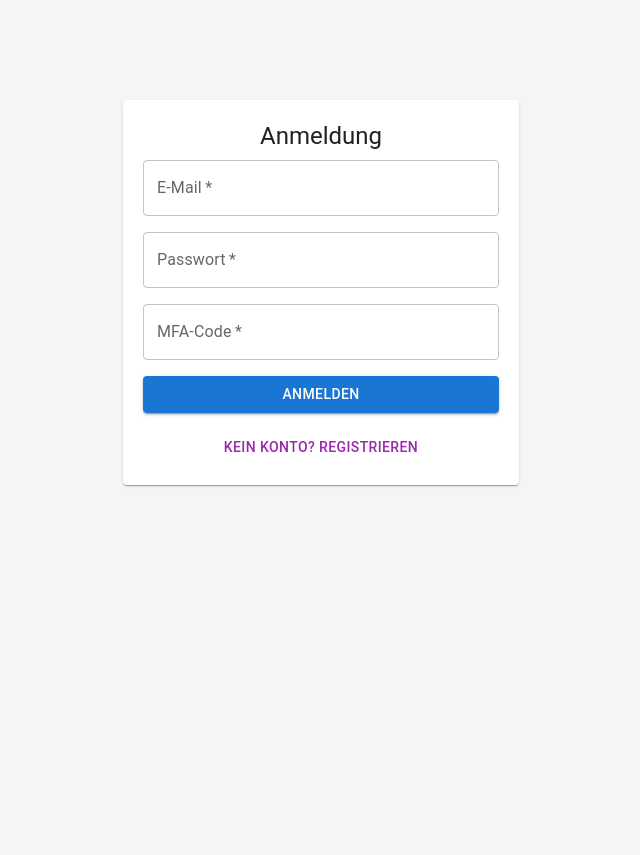
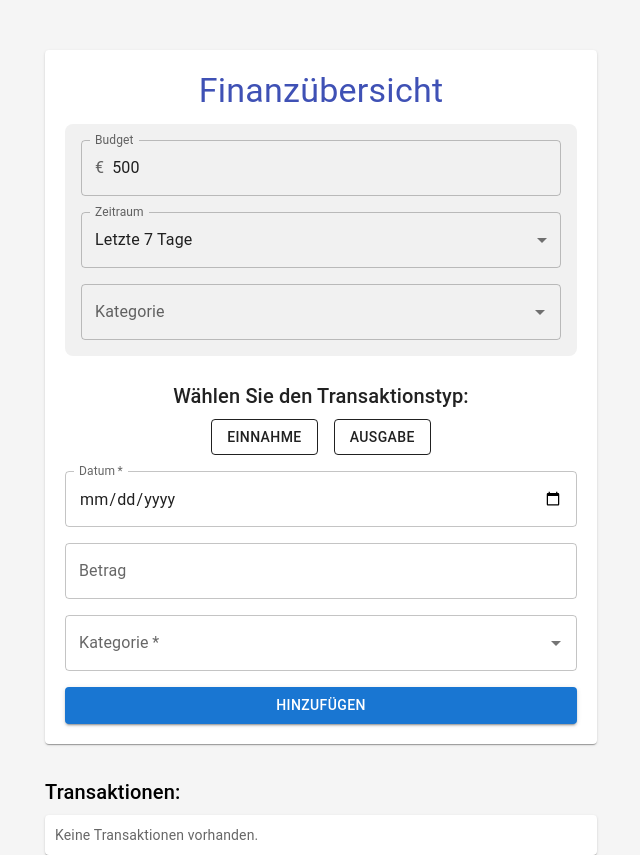
Before and after one commit to B3ttiK0nf3ti/PersonalFinanceTool, a React (Create React App) app: page / in a window 1280 px wide. Shown: the whole page, without its empty margins (319-959 px from the left). Before the commit the page ends 800 px from the top, so only its background shows below. Built offline with nearby package versions, Linux system fonts and the light colour scheme.

Commit message:
Finanzübersicht angepasst...nächster Schritt Datenbankanbindung richtig implementieren

```diff
--- a/package.json
+++ b/package.json
@@ -6,6 +6,7 @@
     "@emotion/react": "^11.14.0",
     "@emotion/styled": "^11.14.0",
     "@mui/icons-material": "^6.4.1",
+    "@mui/lab": "^6.0.0-beta.24",
     "@mui/material": "^6.4.1",
     "axios": "^1.7.9",
     "cra-template": "1.2.0",
--- a/src/App.js
+++ b/src/App.js
@@ -9,6 +9,11 @@ import {
   Box,
   Snackbar,
   Alert,
+  Select,
+  MenuItem,
+  InputLabel,
+  FormControl,
+  InputAdornment,
 } from "@mui/material";
 import {
   LineChart,
@@ -22,6 +27,7 @@ import {
 } from "recharts";
 import axios from "axios";
 import QRCode from "react-qr-code";
+import Autocomplete from "@mui/lab/Autocomplete";
 
 // Passwortvalidierung
 const passwordValidation = (password) => {
@@ -196,15 +202,42 @@ const AuthForm = ({ onLogin }) => {
 };
 
 const App = () => {
-  const [isAuthenticated, setIsAuthenticated] = useState(false); // Zustand der Authentifizierung
   const [transaction, setTransaction] = useState({
     type: "",
     amount: "",
     category: "",
+    date: "",
   });
   const [transactions, setTransactions] = useState([]);
-  const [openSnackbar, setOpenSnackbar] = useState(false);
-  const budget = 500;
+  const [budget, setBudget] = useState(500); // Budget-Feld
+  const [filterCategory, setFilterCategory] = useState(""); // Filter für Kategorien
+  const [filterPeriod, setFilterPeriod] = useState("7"); // Filter für Zeitraum (7 Tage, z.B.)
+
+  // Kategorien für Einnahmen und Ausgaben
+  const incomeCategories = [
+    "Lohn/ Gehalt",
+    "Einkünfte aus selbstständiger Tätigkeit – Unternehmerlohn",
+    "Förderungen",
+    "Rente/ Pension",
+    "Staatliche Förderungen",
+    "Geldgeschenke",
+    "Dividenden/ Zinsen",
+    "Sonstige Einnahmen",
+  ];
+
+  const expenseCategories = [
+    "Wohnen",
+    "Leben",
+    "Gesundheit und Fürsorge",
+    "Hobbys, Freizeit und Sport",
+    "Mobilität",
+    "Beruf/ Bildung",
+    "Tierhaltung",
+    "Weitere Ausgabenarten",
+    "Versicherungen und Steuern",
+    "Kredite und Finanzierung",
+    "Sonstiges",
+  ];
 
   const handleChange = (e) => {
     const { name, value } = e.target;
@@ -218,40 +251,132 @@ const App = () => {
       return;
     }
 
-    if (parseFloat(transaction.amount) > budget) {
-      setOpenSnackbar(true);
-    }
-
     setTransactions([...transactions, transaction]);
-    setTransaction({ type: "", amount: "", category: "" });
+    setTransaction({ type: "", amount: "", category: "", date: "" });
   };
 
-  const handleCloseSnackbar = () => {
-    setOpenSnackbar(false);
-  };
+  // Filtern der Transaktionen nach Kategorie und Zeitraum
+  const filteredTransactions = transactions.filter((trans) => {
+    const withinPeriod = filterPeriod
+      ? new Date(trans.date) >=
+        new Date(Date.now() - filterPeriod * 24 * 60 * 60 * 1000)
+      : true;
+    const byCategory = filterCategory
+      ? trans.category === filterCategory
+      : true;
+    return withinPeriod && byCategory;
+  });
 
   return (
-    <>
-      {!isAuthenticated ? (
-        <AuthForm onLogin={setIsAuthenticated} />
-      ) : (
     <Container maxWidth="sm" style={{ marginTop: "50px" }}>
       <Paper style={{ padding: "20px" }}>
         <Typography variant="h4" align="center" gutterBottom>
           Finanzübersicht
         </Typography>
+
+        {/* Filter-Bereich */}
+        <Box mb={3} p={2} bgcolor="#f1f1f1" borderRadius={2}>
+          <Grid container spacing={2} direction="column">
+            <Grid item>
+              <TextField
+                label="Budget"
+                variant="outlined"
+                fullWidth
+                value={budget}
+                onChange={(e) => setBudget(e.target.value)}
+                InputProps={{
+                  startAdornment: (
+                    <InputAdornment position="start">€</InputAdornment>
+                  ),
+                }}
+              />
+            </Grid>
+
+            {/* Zeitraum-Filter */}
+            <Grid item>
+              <FormControl fullWidth>
+                <InputLabel>Zeitraum</InputLabel>
+                <Select
+                  value={filterPeriod}
+                  onChange={(e) => setFilterPeriod(e.target.value)}
+                  label="Zeitraum"
+                >
+                  <MenuItem value="7">Letzte 7 Tage</MenuItem>
+                  <MenuItem value="30">Letzte 30 Tage</MenuItem>
+                  <MenuItem value="365">Letztes Jahr</MenuItem>
+                </Select>
+              </FormControl>
+            </Grid>
+
+            {/* Kategorien-Filter */}
+            <Grid item>
+              <Autocomplete
+                fullWidth
+                value={filterCategory}
+                onChange={(event, newValue) => setFilterCategory(newValue)}
+                options={[...incomeCategories, ...expenseCategories, "Alle"]}
+                renderInput={(params) => (
+                  <TextField {...params} label="Kategorie" />
+                )}
+              />
+            </Grid>
+          </Grid>
+        </Box>
+
+        {/* Transaktionseingabe */}
         <form onSubmit={handleSubmit}>
           <Grid container spacing={2}>
             <Grid item xs={12}>
+              <Typography variant="h6" align="center" gutterBottom>
+                Wählen Sie den Transaktionstyp:
+              </Typography>
+              <Grid container justifyContent="center" spacing={2}>
+                <Grid item>
+                  <Button
+                    variant="outlined"
+                    color={
+                      transaction.type === "Einnahme" ? "primary" : "default"
+                    }
+                    onClick={() =>
+                      setTransaction({ ...transaction, type: "Einnahme" })
+                    }
+                  >
+                    Einnahme
+                  </Button>
+                </Grid>
+                <Grid item>
+                  <Button
+                    variant="outlined"
+                    color={
+                      transaction.type === "Ausgabe" ? "primary" : "default"
+                    }
+                    onClick={() =>
+                      setTransaction({ ...transaction, type: "Ausgabe" })
+                    }
+                  >
+                    Ausgabe
+                  </Button>
+                </Grid>
+              </Grid>
+            </Grid>
+
+            <Grid item xs={12}>
               <TextField
                 fullWidth
-                    label="Typ (Einnahme/Ausgabe)"
+                label="Datum"
                 variant="outlined"
-                    name="type"
-                    value={transaction.type}
+                name="date"
+                type="date"
+                value={transaction.date}
                 onChange={handleChange}
+                InputLabelProps={{
+                  shrink: true,
+                }}
+                required
               />
             </Grid>
+
+            {/* Betrag Eingabe */}
             <Grid item xs={12}>
               <TextField
                 fullWidth
@@ -263,16 +388,27 @@ const App = () => {
                 onChange={handleChange}
               />
             </Grid>
+
+            {/* Dropdown für die Kategorien, abhängig vom Transaktionstyp */}
             <Grid item xs={12}>
-                  <TextField
+              <Autocomplete
                 fullWidth
-                    label="Kategorie"
-                    variant="outlined"
-                    name="category"
                 value={transaction.category}
-                    onChange={handleChange}
+                onChange={(event, newValue) =>
+                  setTransaction({ ...transaction, category: newValue })
+                }
+                options={
+                  transaction.type === "Einnahme"
+                    ? [...incomeCategories, "Sonstige"]
+                    : [...expenseCategories, "Sonstige"]
+                }
+                renderInput={(params) => (
+                  <TextField {...params} label="Kategorie" required />
+                )}
               />
             </Grid>
+
+            {/* Hinzufügen Button */}
             <Grid item xs={12}>
               <Button
                 type="submit"
@@ -293,13 +429,23 @@ const App = () => {
         </Typography>
         <Paper style={{ padding: "10px" }}>
           {transactions.length > 0 ? (
-                transactions.map((trans, index) => (
+            transactions.map((trans, index) => {
+              const isIncome = trans.type === "Einnahme";
+              return (
                 <Box key={index} marginBottom={2}>
-                    <Typography variant="body1">
+                  <Typography
+                    variant="body1"
+                    style={{
+                      color: isIncome ? "#4CAF50" : "#FF5733", // Grün für Einnahmen, Rot für Ausgaben
+                      padding: "5px",
+                      borderRadius: "4px",
+                    }}
+                  >
                     {trans.type} - {trans.amount} EUR - {trans.category}
                   </Typography>
                 </Box>
-                ))
+              );
+            })
           ) : (
             <Typography variant="body2" color="textSecondary">
               Keine Transaktionen vorhanden.
@@ -308,8 +454,6 @@ const App = () => {
         </Paper>
       </Box>
     </Container>
-      )}
-    </>
   );
 };
 
```
Also changed, not shown: 2 other files (tests, documents, lock files or other folders). Lines whose indentation alone changed are shown as unchanged.
